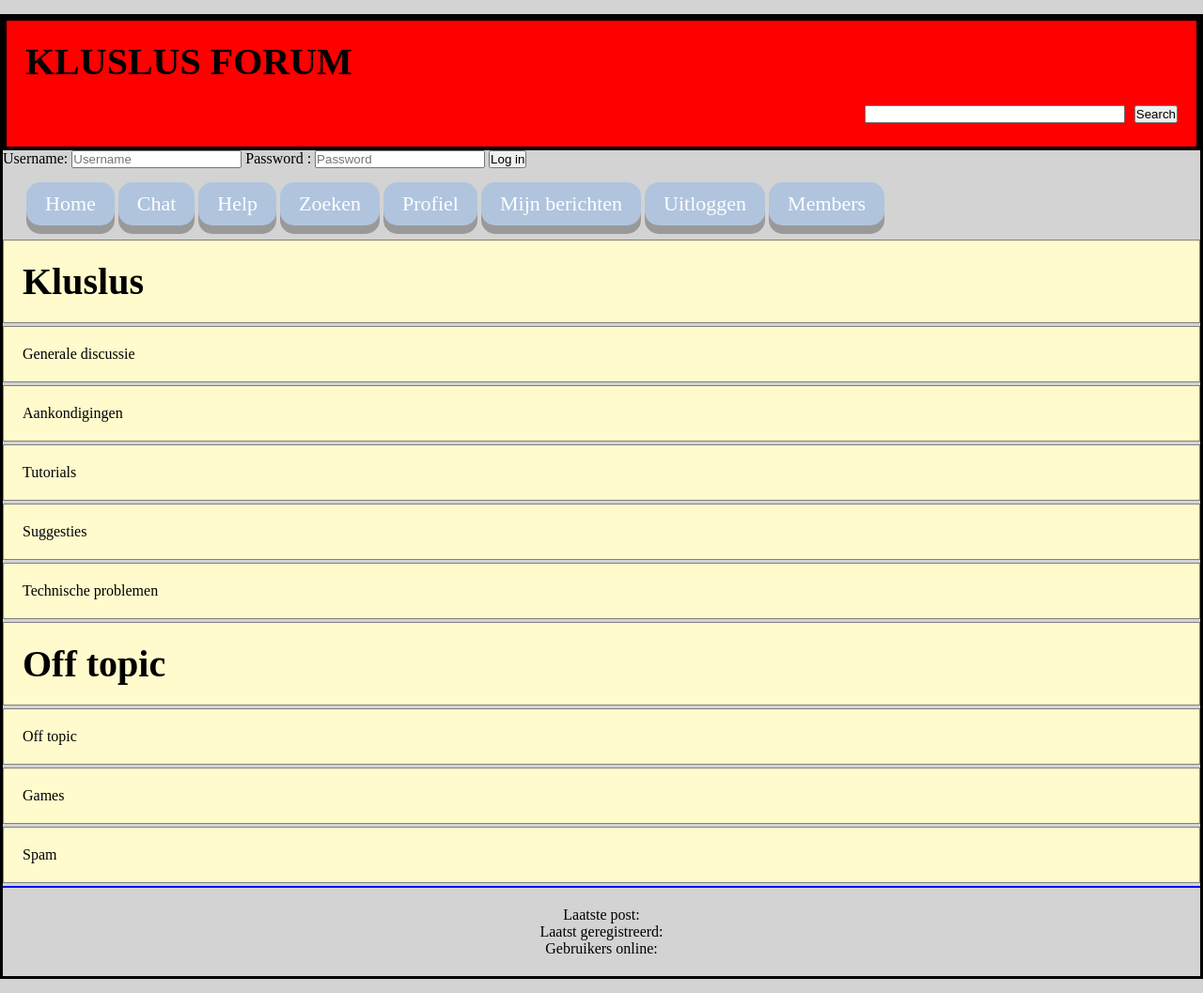
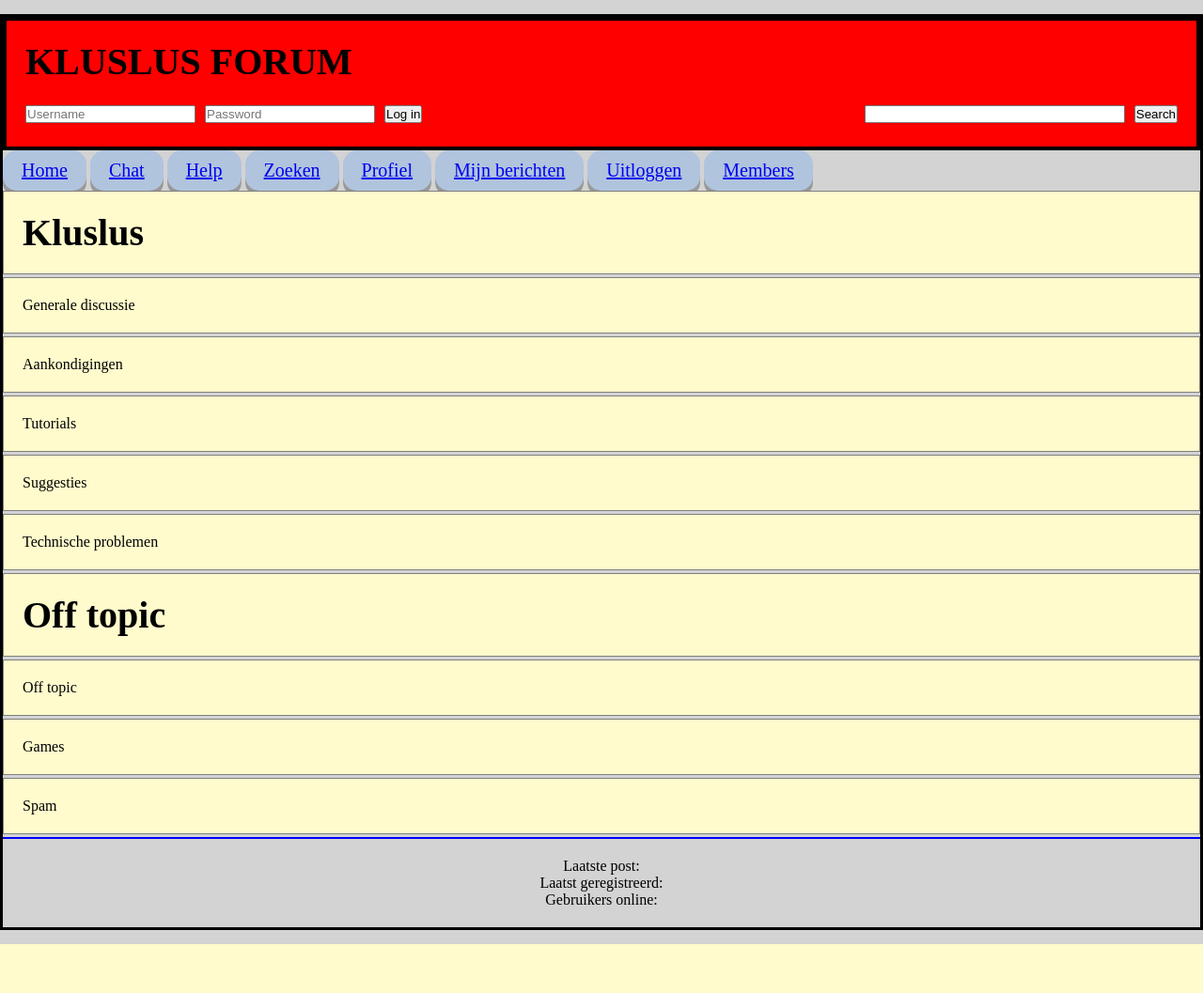
Before and after one commit to slvn99/Kluslus.nl, a PHP site: page /Forum.html in a window 1280 px wide. Shown: the whole page at 94% size. After the commit the page ends 1005 px from the top, so only its background shows below. Run offline with PHP 8.4, Linux system fonts and the light colour scheme.

Commit message:
link topbar

```diff
--- a/Website shit/Forum.css
+++ b/Website shit/Forum.css
@@ -27,38 +27,38 @@ body {
 	-webkit-box-flex: 1;
 
 }
-#topheader {
-background: red;
-border: 4px solid black;
-padding: 20px;
 
+#topheader{
+	background: red;
+    border: 4px solid black;
+	padding: 20px;
 }
 #topbar li {
 display:inline-block;
 background:#B0C4DE;
 list-style: none;
 padding: 10px 20px;
-font-size: 22px;
+font-size: 20px;
 text-align: center;
 cursor: pointer;
 outline: none;
 color: #fff;
 border: none;
 border-radius: 15px;
-box-shadow: 0 9px #999;
+box-shadow: 0 6px #999;
 }
 #buttons{
 	float:left;
 
 	border:none;
-	padding: 15px 25px;
+	padding: 10px 20px;
 	text-align: center;
 	text-decoration:none;
 	display:inline-block;
 	font-size: 16px;
 }
 
-
+#buttons: LI:hover
 
 
 #mainsektie {
@@ -98,4 +98,7 @@ article{
 	display:-webkit-box;
 	webkit-box-orient:horizontal;
 }
+#usepass{
+	position:relative;
 }
+}
--- a/Website shit/Forum.html
+++ b/Website shit/Forum.html
@@ -17,30 +17,32 @@
 	<HEADER id ="topheader">
 		<H1>KLUSLUS FORUM<H1>
 			<DIV id="search">
-        <form method="post" action="">
+        <FORM method="post" action="">
             <input type="text" value="" name="searchtext" id="searchtext" size="32" />
             <input type="submit" value="Search" name="find" id="find" /></form>
              </DIV>
-
-</FORM>
-	</HEADER>
-	<FORM action='login.php' method='POST'>
-		Username: <INPUT type='text' name='username'
+		</FORM>
+		<DIV id = "usepass">
+		<FORM action='login.php' method='POST'>
+		 <INPUT type='text' name='username'
 		placeholder='Username'/>
-		Password : <INPUT type='password' name='password'
+		 <INPUT type='password' name='password'
 		placeholder='Password' />
 		<input type='submit' name='login' value='Log in' />
 	</FORM>
+	</DIV>
+	</HEADER>
+
 	<NAV id= "topbar" >
-		<UL id= "buttons" >
-			<LI>Home</LI>
-			<LI>Chat</LI>
-			<LI>Help</LI>
-			<LI>Zoeken</LI>
-			<LI>Profiel</LI>
-			<LI>Mijn berichten</LI>
-			<LI>Uitloggen</LI>
-			<LI>Members</LI>
+		<UL>
+			<LI><A href="#Home">Home</A></LI>
+			<LI><A href="#chat">Chat</A></LI>
+			<LI><A href="#help">Help</A></LI>
+			<LI><A href="#zoeken">Zoeken</A></LI>
+			<LI><A href="#profiel">Profiel</A></LI>
+			<LI><A href="#mijnbericthen">Mijn berichten</A></LI>
+			<LI><A href="#uitloggen">Uitloggen</A></LI>
+			<LI><A href="#members">Members</A></LI>
 
 			<UL>
 	</NAV>
```
